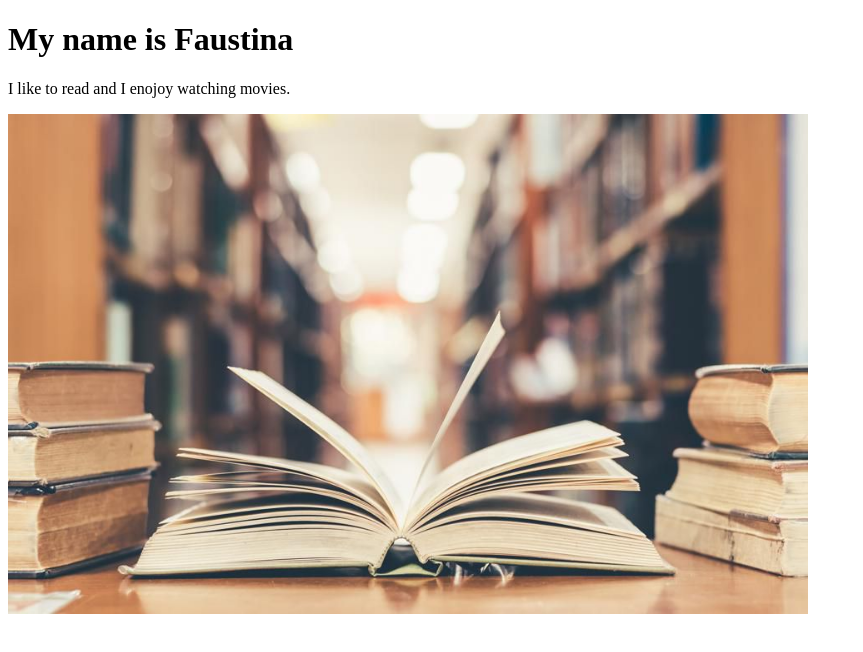
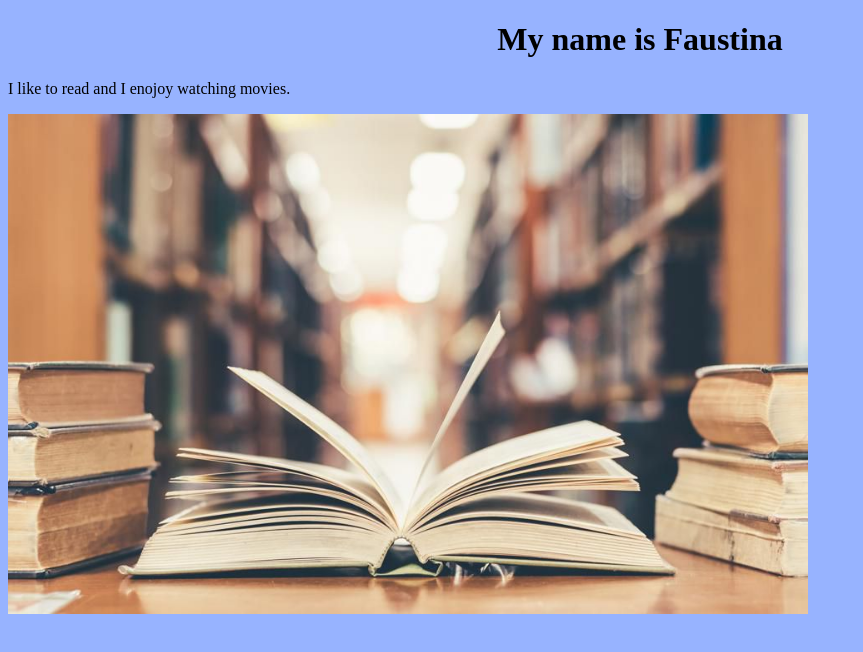
Before and after one commit to Faustina1001/Apple, a plain HTML site: page index.html in a window 1280 px wide. Shown: the whole page, without its empty margins (0-863 px from the left). Drawn offline with Linux system fonts and the light colour scheme.

Commit message:
background

```diff
--- a/index.html
+++ b/index.html
@@ -3,8 +3,8 @@
     <title>Hi everyone!!</title>
 </head>
 
-<body>
-    <h1>My name is Faustina</h1>
+<body style="background-color:rgb(151, 179, 255);">
+    <h1 style="text-align:center;";>My name is Faustina</h1>
     <p>I like to read and I enojoy watching movies.
     </p>
     <img src="Book.jpg" width="800">
```
